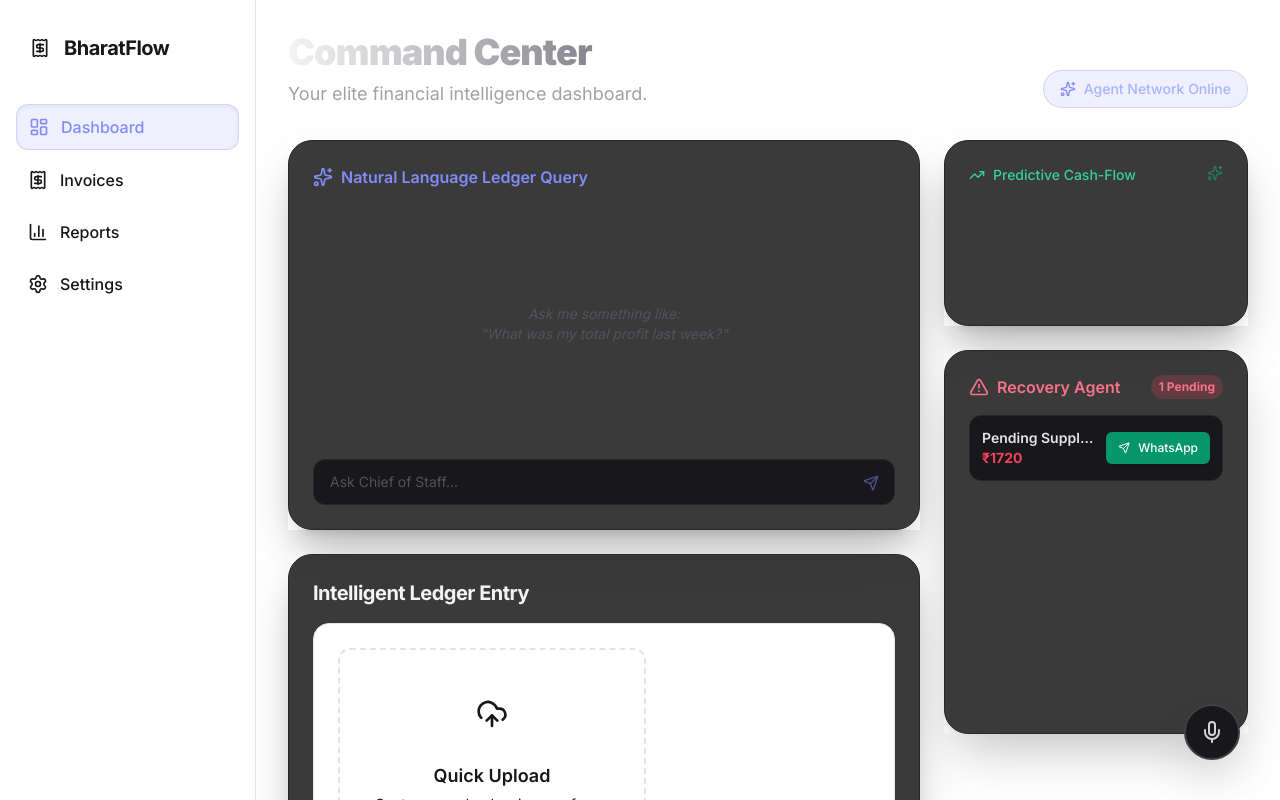
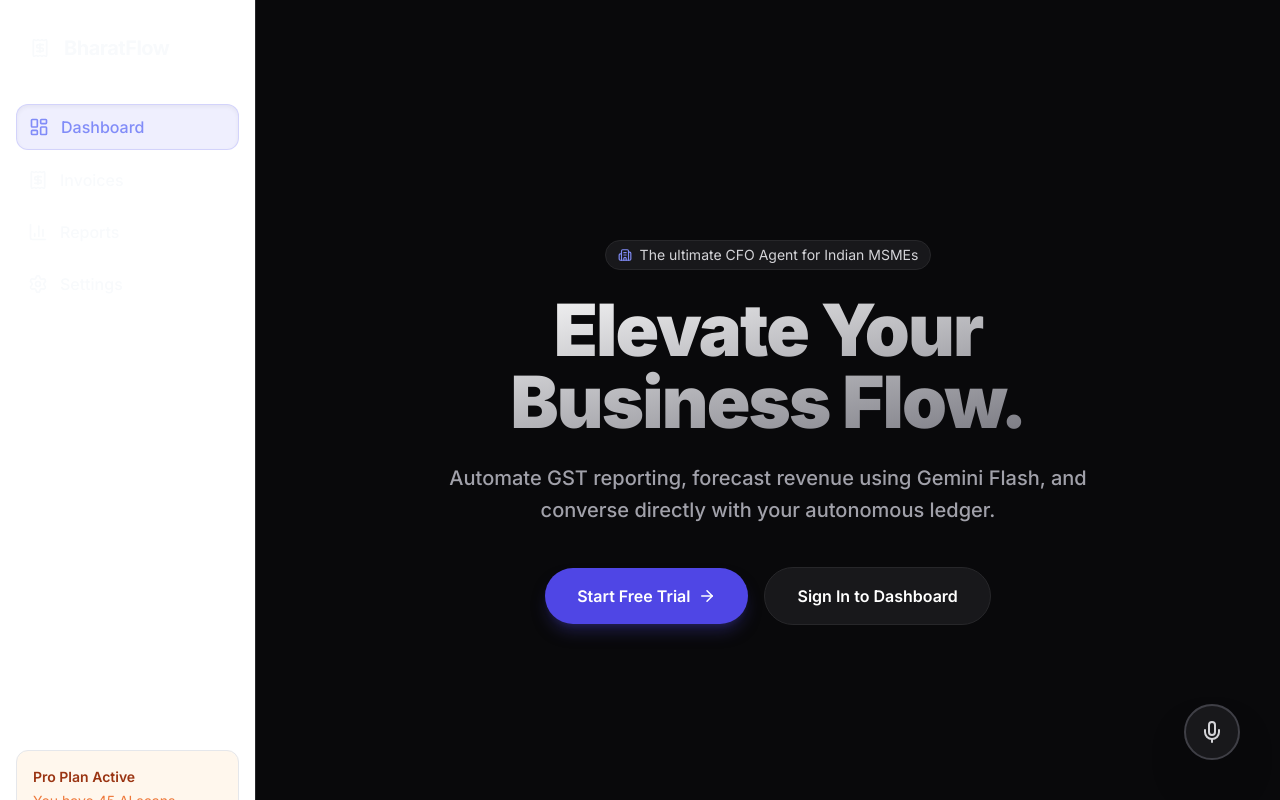
Before and after one commit to abhay-codes07/Bharat-Flow-AI, a Next.js app: page / in a window 1280 px wide. Shown: the top 800 px of the page. Built offline with nearby package versions, Linux system fonts and the light colour scheme; no server answers; the database is empty.

Commit message:
feat: integrate Clerk for professional authentication and route protection

```diff
--- a/package.json
+++ b/package.json
@@ -9,6 +9,8 @@
     "lint": "next lint"
   },
   "dependencies": {
+    "@clerk/nextjs": "^7.0.11",
+    "@clerk/themes": "^2.4.57",
     "@google/genai": "^1.48.0",
     "@supabase/supabase-js": "^2.102.1",
     "clsx": "^2.1.1",
@@ -18,6 +20,7 @@
     "next": "14.2.35",
     "react": "^18",
     "react-dom": "^18",
+    "stripe": "^22.0.0",
     "tailwind-merge": "^3.5.0"
   },
   "devDependencies": {
--- /dev/null
+++ b/src/app/dashboard/page.tsx
@@ -0,0 +1,97 @@
+"use client";
+
+import { useState } from "react";
+import BillScanner from "@/components/dashboard/BillScanner";
+import RecentActivity from "@/components/dashboard/RecentActivity";
+import NLQueryModule from "@/components/dashboard/NLQueryModule";
+import RecoveryCenter from "@/components/dashboard/RecoveryCenter";
+import { ForecastModule } from "@/components/dashboard/ForecastModule";
+import { Transaction } from "@/types";
+import { Sparkles } from "lucide-react";
+import { motion } from "framer-motion";
+
+export default function Home() {
+  // Shared state reflecting local changes until a full real-time push mechanism is built
+  const [transactions, setTransactions] = useState<Transaction[]>([
+    {
+      vendorName: "Pending Supply Co.",
+      date: "2023-11-20",
+      items: [{ name: "Raw Material X", price: 1540 }],
+      gstAmount: 180,
+      totalAmount: 1720,
+      status: "pending",
+    },
+    {
+      vendorName: "Client Alpha",
+      date: "2023-11-19",
+      items: [{ name: "Service Fees", price: 50000 }],
+      gstAmount: 9000,
+      totalAmount: 59000,
+      status: "completed",
+    }
+  ]);
+
+  const handleScanComplete = (data: Transaction) => {
+    setTransactions((prev) => [data, ...prev]);
+  };
+
+  return (
+    <div className="max-w-[1600px] mx-auto space-y-8 pb-20">
+      <header className="mb-8 flex flex-col md:flex-row md:items-end justify-between gap-4">
+        <div>
+          <h1 className="text-4xl font-black tracking-tight bg-clip-text text-transparent bg-gradient-to-r from-zinc-100 to-zinc-500">
+            Command Center
+          </h1>
+          <p className="text-zinc-400 mt-2 text-lg">Your elite financial intelligence dashboard.</p>
+        </div>
+        <motion.div
+          whileHover={{ scale: 1.02 }}
+          className="bg-indigo-500/10 border border-indigo-500/20 px-4 py-2 rounded-full hidden md:flex items-center gap-2"
+        >
+          <Sparkles size={16} className="text-indigo-400" />
+          <span className="text-sm font-medium text-indigo-300">Agent Network Online</span>
+        </motion.div>
+      </header>
+
+      {/* CSS Grid Bento Layout */}
+      <div className="grid grid-cols-1 md:grid-cols-12 auto-rows-[minmax(180px,auto)] gap-6">
+
+        {/* Top Left: Natural Language Query (Span 8 cols, 1 row on large displays) */}
+        <div className="md:col-span-12 lg:col-span-8 row-span-2 shadow-2xl">
+          <NLQueryModule />
+        </div>
+
+        {/* Top Right: Predictive Cash-Flow Forecast (Span 4 cols) */}
+        <div className="md:col-span-6 lg:col-span-4 row-span-1 shadow-2xl">
+          <ForecastModule />
+        </div>
+
+        {/* Middle Right: Payment Recovery Center (Span 4 cols) */}
+        <div className="md:col-span-6 lg:col-span-4 row-span-2 shadow-2xl overflow-hidden">
+          <RecoveryCenter transactions={transactions} />
+        </div>
+
+        {/* Bottom Left: Bill Scanner (Span 8 cols) */}
+        <div className="md:col-span-12 lg:col-span-8 row-span-2 shadow-2xl">
+          <div className="bg-zinc-950/80 backdrop-blur-xl p-6 rounded-3xl border border-zinc-800 shadow-xl h-full flex flex-col">
+            <h2 className="text-xl font-bold tracking-tight text-zinc-100 mb-4">Intelligent Ledger Entry</h2>
+            <div className="flex-1">
+              <BillScanner onScanComplete={handleScanComplete} />
+            </div>
+          </div>
+        </div>
+
+        {/* Bottom Full: Recent Activity (Span 12 cols) */}
+        <div className="md:col-span-12 lg:col-span-12 row-span-2 shadow-2xl">
+          <div className="bg-zinc-950/80 backdrop-blur-xl p-6 rounded-3xl border border-zinc-800 shadow-xl h-full">
+             <div className="flex items-center justify-between mb-4">
+              <h2 className="text-xl font-bold tracking-tight text-zinc-100">Recent Activity Context</h2>
+            </div>
+            <RecentActivity data={transactions} />
+          </div>
+        </div>
+
+      </div>
+    </div>
+  );
+}
--- a/src/app/layout.tsx
+++ b/src/app/layout.tsx
@@ -5,6 +5,8 @@ import Sidebar from "@/components/layout/Sidebar";
 import Navbar from "@/components/layout/Navbar";
 import MagicMic from "@/components/ui/MagicMic";
 import DynamicIsland from "@/components/ui/DynamicIsland";
+import { ClerkProvider } from '@clerk/nextjs';
+import { dark } from '@clerk/themes';
 
 const inter = Inter({ subsets: ["latin"] });
 
@@ -19,12 +21,13 @@ export default function RootLayout({
   children: React.ReactNode;
 }>) {
   return (
+    <ClerkProvider appearance={{ baseTheme: dark }}>
       <html lang="en">
-      <body className={`${inter.className} bg-background text-foreground flex min-h-screen relative`}>
+        <body className={`${inter.className} bg-zinc-950 text-slate-50 antialiased flex min-h-screen relative`}>
           <DynamicIsland />
 
           {/* Sidebar for desktop */}
-        <div className="hidden md:block w-64 border-r bg-zinc-950">
+          <div className="hidden md:block w-64 border-r border-zinc-800 bg-zinc-950">
             <Sidebar />
           </div>
 
@@ -42,5 +45,6 @@ export default function RootLayout({
           </div>
         </body>
       </html>
+    </ClerkProvider>
   );
 }
--- a/src/app/page.tsx
+++ b/src/app/page.tsx
@@ -1,96 +1,72 @@
 "use client";
 
-import { useState } from "react";
-import BillScanner from "@/components/dashboard/BillScanner";
-import RecentActivity from "@/components/dashboard/RecentActivity";
-import NLQueryModule from "@/components/dashboard/NLQueryModule";
-import RecoveryCenter from "@/components/dashboard/RecoveryCenter";
-import { ForecastModule } from "@/components/dashboard/ForecastModule";
-import { Transaction } from "@/types";
-import { Sparkles } from "lucide-react";
+import { Building2, ArrowRight } from "lucide-react";
+import Link from "next/link";
 import { motion } from "framer-motion";
 
-export default function Home() {
-  // Shared state reflecting local changes until a full real-time push mechanism is built
-  const [transactions, setTransactions] = useState<Transaction[]>([
-    {
-      vendorName: "Pending Supply Co.",
-      date: "2023-11-20",
-      items: [{ name: "Raw Material X", price: 1540 }],
-      gstAmount: 180,
-      totalAmount: 1720,
-      status: "pending",
-    },
-    {
-      vendorName: "Client Alpha",
-      date: "2023-11-19",
-      items: [{ name: "Service Fees", price: 50000 }],
-      gstAmount: 9000,
-      totalAmount: 59000,
-      status: "completed",
-    }
-  ]);
+export default function LandingPage() {
+  return (
+    <div className="min-h-screen flex flex-col items-center justify-center relative overflow-hidden bg-zinc-950 p-6">
 
-  const handleScanComplete = (data: Transaction) => {
-    setTransactions((prev) => [data, ...prev]);
-  };
+      {/* Background Orbs */}
+      <motion.div
+        animate={{ scale: [1, 1.2, 1], opacity: [0.1, 0.2, 0.1] }}
+        transition={{ repeat: Infinity, duration: 8 }}
+        className="absolute top-1/4 left-1/4 w-96 h-96 bg-indigo-600 rounded-full blur-[100px] -z-10"
+      />
+      <motion.div
+        animate={{ scale: [1, 1.5, 1], opacity: [0.05, 0.15, 0.05] }}
+        transition={{ repeat: Infinity, duration: 12, delay: 2 }}
+        className="absolute bottom-1/4 right-1/4 w-96 h-96 bg-cyan-600 rounded-full blur-[100px] -z-10"
+      />
 
-  return (
-    <div className="max-w-[1600px] mx-auto space-y-8 pb-20">
-      <header className="mb-8 flex flex-col md:flex-row md:items-end justify-between gap-4">
-        <div>
-          <h1 className="text-4xl font-black tracking-tight bg-clip-text text-transparent bg-gradient-to-r from-zinc-100 to-zinc-500">
-            Command Center
-          </h1>
-          <p className="text-zinc-400 mt-2 text-lg">Your elite financial intelligence dashboard.</p>
-        </div>
+      <div className="z-10 text-center max-w-3xl">
         <motion.div
-          whileHover={{ scale: 1.02 }}
-          className="bg-indigo-500/10 border border-indigo-500/20 px-4 py-2 rounded-full hidden md:flex items-center gap-2"
+          initial={{ y: 20, opacity: 0 }}
+          animate={{ y: 0, opacity: 1 }}
+          className="inline-flex items-center gap-2 px-3 py-1 bg-zinc-900 border border-zinc-800 rounded-full text-zinc-300 text-sm mb-6"
         >
-          <Sparkles size={16} className="text-indigo-400" />
-          <span className="text-sm font-medium text-indigo-300">Agent Network Online</span>
+          <Building2 size={14} className="text-indigo-400" />
+          The ultimate CFO Agent for Indian MSMEs
         </motion.div>
-      </header>
 
-      {/* CSS Grid Bento Layout */}
-      <div className="grid grid-cols-1 md:grid-cols-12 auto-rows-[minmax(180px,auto)] gap-6">
+        <motion.h1
+          initial={{ y: 20, opacity: 0 }}
+          animate={{ y: 0, opacity: 1 }}
+          transition={{ delay: 0.1 }}
+          className="text-6xl sm:text-7xl font-black text-transparent bg-clip-text bg-gradient-to-br from-white to-zinc-500 tracking-tight leading-tight mb-6"
+        >
+          Elevate Your <br /> Business Flow.
+        </motion.h1>
 
-        {/* Top Left: Natural Language Query (Span 8 cols, 1 row on large displays) */}
-        <div className="md:col-span-12 lg:col-span-8 row-span-2 shadow-2xl">
-          <NLQueryModule />
-        </div>
+        <motion.p
+          initial={{ y: 20, opacity: 0 }}
+          animate={{ y: 0, opacity: 1 }}
+          transition={{ delay: 0.2 }}
+          className="text-xl text-zinc-400 max-w-2xl mx-auto mb-10 leading-relaxed font-medium"
+        >
+          Automate GST reporting, forecast revenue using Gemini Flash, and converse directly with your autonomous ledger.
+        </motion.p>
 
-        {/* Top Right: Predictive Cash-Flow Forecast (Span 4 cols) */}
-        <div className="md:col-span-6 lg:col-span-4 row-span-1 shadow-2xl">
-          <ForecastModule />
-        </div>
-
-        {/* Middle Right: Payment Recovery Center (Span 4 cols) */}
-        <div className="md:col-span-6 lg:col-span-4 row-span-2 shadow-2xl overflow-hidden">
-          <RecoveryCenter transactions={transactions} />
-        </div>
-
-        {/* Bottom Left: Bill Scanner (Span 8 cols) */}
-        <div className="md:col-span-12 lg:col-span-8 row-span-2 shadow-2xl">
-          <div className="bg-zinc-950/80 backdrop-blur-xl p-6 rounded-3xl border border-zinc-800 shadow-xl h-full flex flex-col">
-            <h2 className="text-xl font-bold tracking-tight text-zinc-100 mb-4">Intelligent Ledger Entry</h2>
-            <div className="flex-1">
-              <BillScanner onScanComplete={handleScanComplete} />
-            </div>
-          </div>
-        </div>
-
-        {/* Bottom Full: Recent Activity (Span 12 cols) */}
-        <div className="md:col-span-12 lg:col-span-12 row-span-2 shadow-2xl">
-          <div className="bg-zinc-950/80 backdrop-blur-xl p-6 rounded-3xl border border-zinc-800 shadow-xl h-full">
-             <div className="flex items-center justify-between mb-4">
-              <h2 className="text-xl font-bold tracking-tight text-zinc-100">Recent Activity Context</h2>
-            </div>
-            <RecentActivity data={transactions} />
-          </div>
-        </div>
-
+        <motion.div
+          initial={{ y: 20, opacity: 0 }}
+          animate={{ y: 0, opacity: 1 }}
+          transition={{ delay: 0.3 }}
+          className="flex flex-col sm:flex-row items-center justify-center gap-4"
+        >
+          <Link
+            href="/sign-up"
+            className="w-full sm:w-auto px-8 py-4 bg-indigo-600 hover:bg-indigo-500 text-white font-semibold rounded-full flex items-center justify-center gap-2 transition-all shadow-lg shadow-indigo-900/50 hover:shadow-indigo-900"
+          >
+            Start Free Trial <ArrowRight size={18} />
+          </Link>
+          <Link
+            href="/sign-in"
+            className="w-full sm:w-auto px-8 py-4 bg-zinc-900 border border-zinc-800 hover:bg-zinc-800 text-white font-semibold rounded-full flex items-center justify-center transition-all"
+          >
+            Sign In to Dashboard
+          </Link>
+        </motion.div>
       </div>
     </div>
   );
--- /dev/null
+++ b/src/app/sign-in/[[...sign-in]]/page.tsx
@@ -0,0 +1,12 @@
+import { SignIn } from "@clerk/nextjs";
+
+export default function SignInPage() {
+  return (
+    <div className="flex min-h-screen items-center justify-center bg-zinc-950 p-4">
+      <div className="absolute inset-0 bg-[url('/bg-grid.svg')] bg-center [mask-image:linear-gradient(180deg,white,rgba(255,255,255,0))] mix-blend-overlay opacity-20 pointer-events-none" />
+      <div className="relative z-10 scale-100 sm:scale-110">
+        <SignIn />
+      </div>
+    </div>
+  );
+}
--- /dev/null
+++ b/src/app/sign-up/[[...sign-up]]/page.tsx
@@ -0,0 +1,12 @@
+import { SignUp } from "@clerk/nextjs";
+
+export default function SignUpPage() {
+  return (
+    <div className="flex min-h-screen items-center justify-center bg-zinc-950 p-4">
+      <div className="absolute inset-0 bg-[url('/bg-grid.svg')] bg-center [mask-image:linear-gradient(180deg,white,rgba(255,255,255,0))] mix-blend-overlay opacity-20 pointer-events-none" />
+      <div className="relative z-10 scale-100 sm:scale-110">
+        <SignUp />
+      </div>
+    </div>
+  );
+}
```
Also changed, not shown: src/middleware.ts (added, +23 -0 lines), 2 other files (tests, documents, lock files or other folders). Lines whose indentation alone changed are shown as unchanged.
